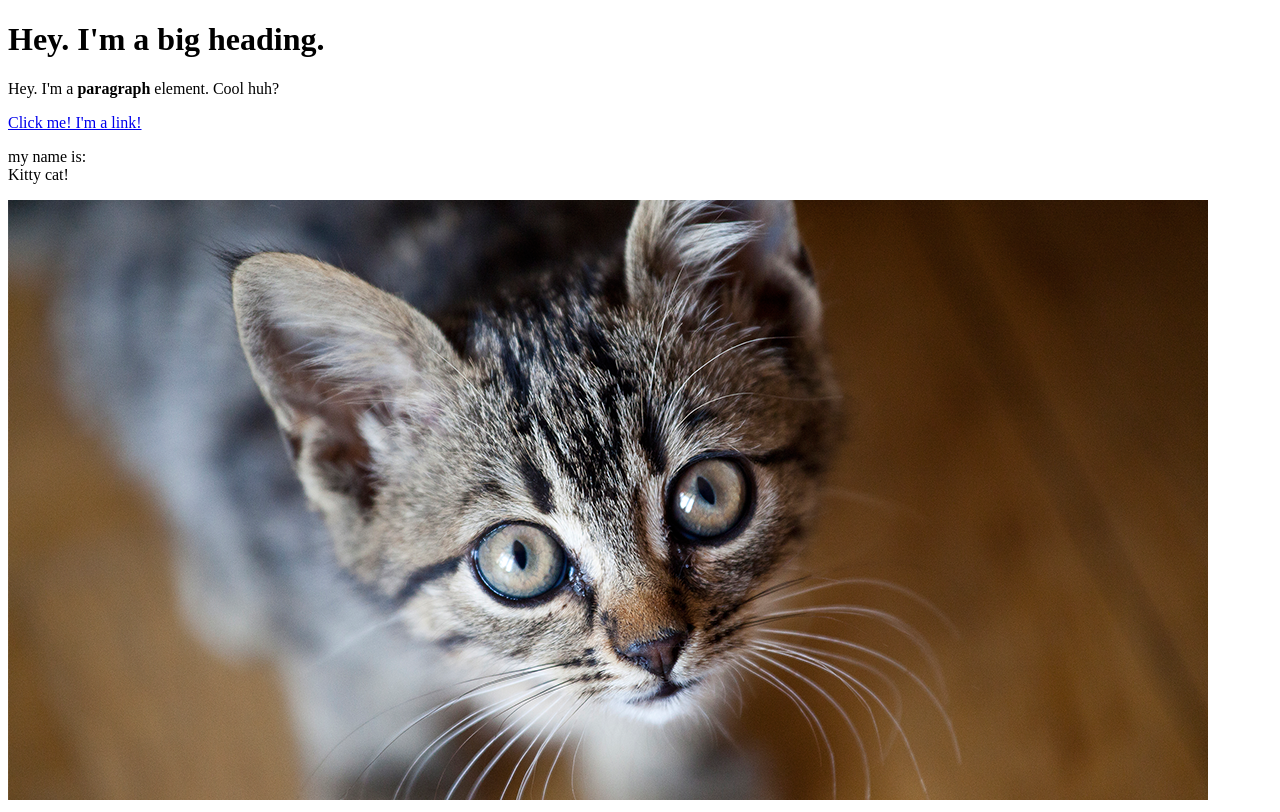
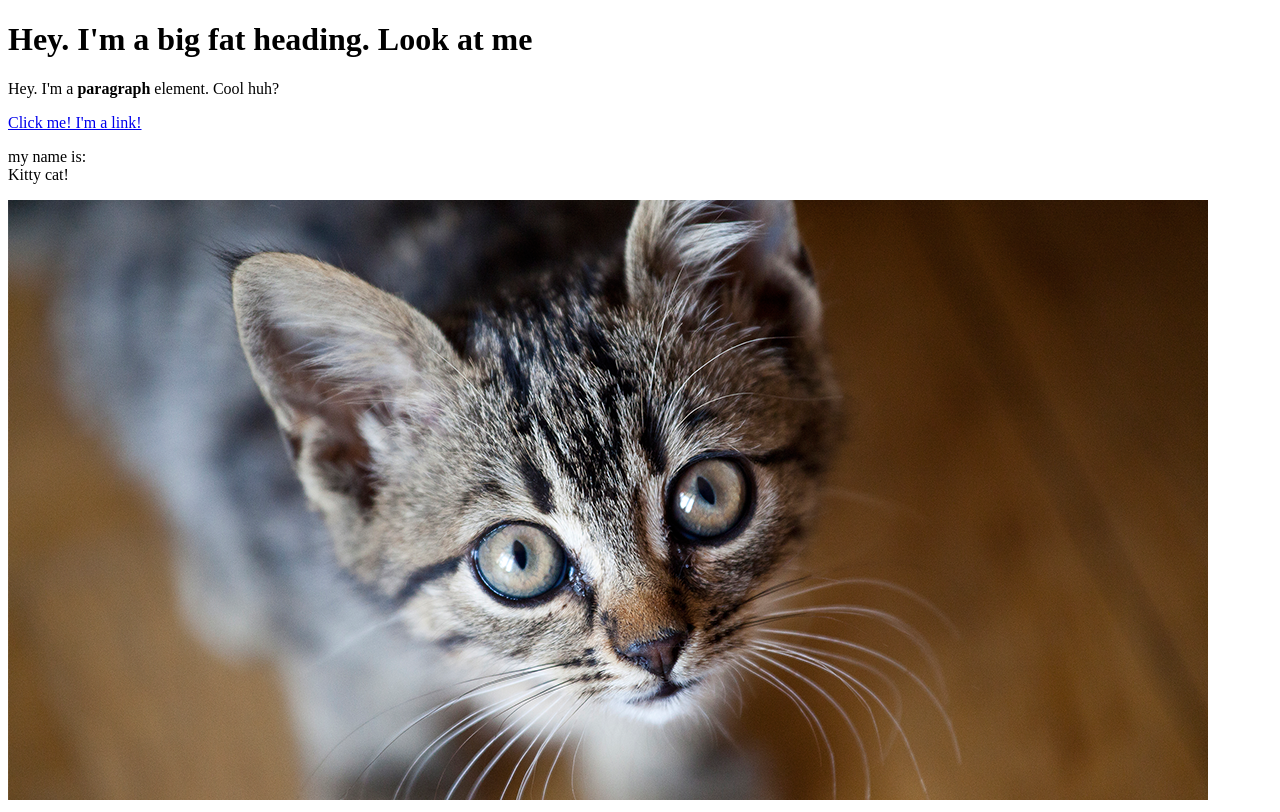
Before and after one commit to chiroptera-star/cartoon-hero, a plain HTML site: page test.html in a window 1280 px wide. Drawn offline with Linux system fonts and the light colour scheme.

Commit message:
added 'fat' to the heading

```diff
--- a/test.html
+++ b/test.html
@@ -4,7 +4,7 @@
     <title>test page</title>
 </head>
 <body>
-    <h1>Hey. I'm a big heading. </h1>
+    <h1>Hey. I'm a big fat heading. Look at me</h1>
     <p>Hey. I'm a <b>paragraph</b> element. Cool huh?</p>
     <a href="https://google.com" target="_blank" title="Let's go to Google!">Click me! I'm a link!</a>
     <p>my name is:<br>
```
